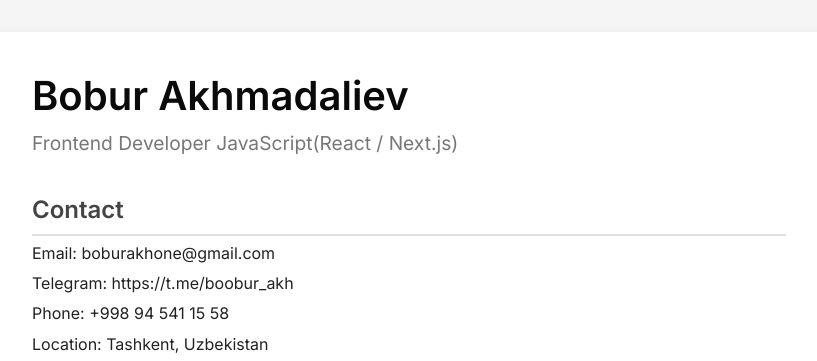
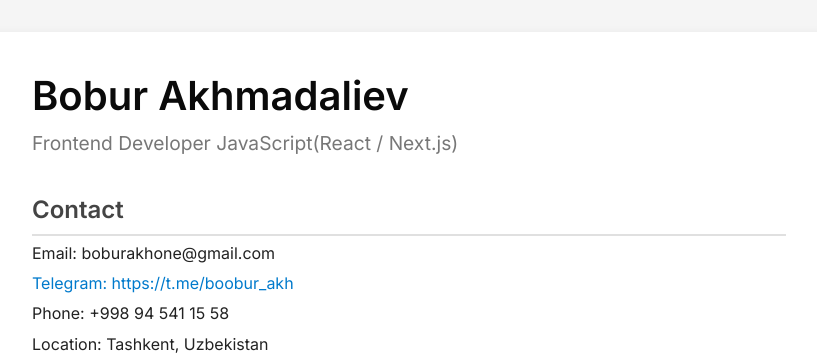
Before and after one commit to BoburAkh-Web/resume, a plain HTML site: page index.html in a window 1280 px wide. Shown: the top 361 px of the page, without its empty margins (231-1048 px from the left). Drawn offline with nearby package versions, Linux system fonts and the light colour scheme.

Commit message:
Kontakt ma'lumotlari yangilandi

```diff
--- a/index.html
+++ b/index.html
@@ -126,7 +126,7 @@
     <section>
       <h2>Contact</h2>
       <p>Email: boburakhone@gmail.com</p>
-      <p>Telegram: https://t.me/boobur_akh</p>
+      <p><a href="https://t.me/boobur_akh">Telegram: https://t.me/boobur_akh </a></p>
       <p>Phone: +998 94 541 15 58</p>
       <p>Location: Tashkent, Uzbekistan</p>
     </section>
```
